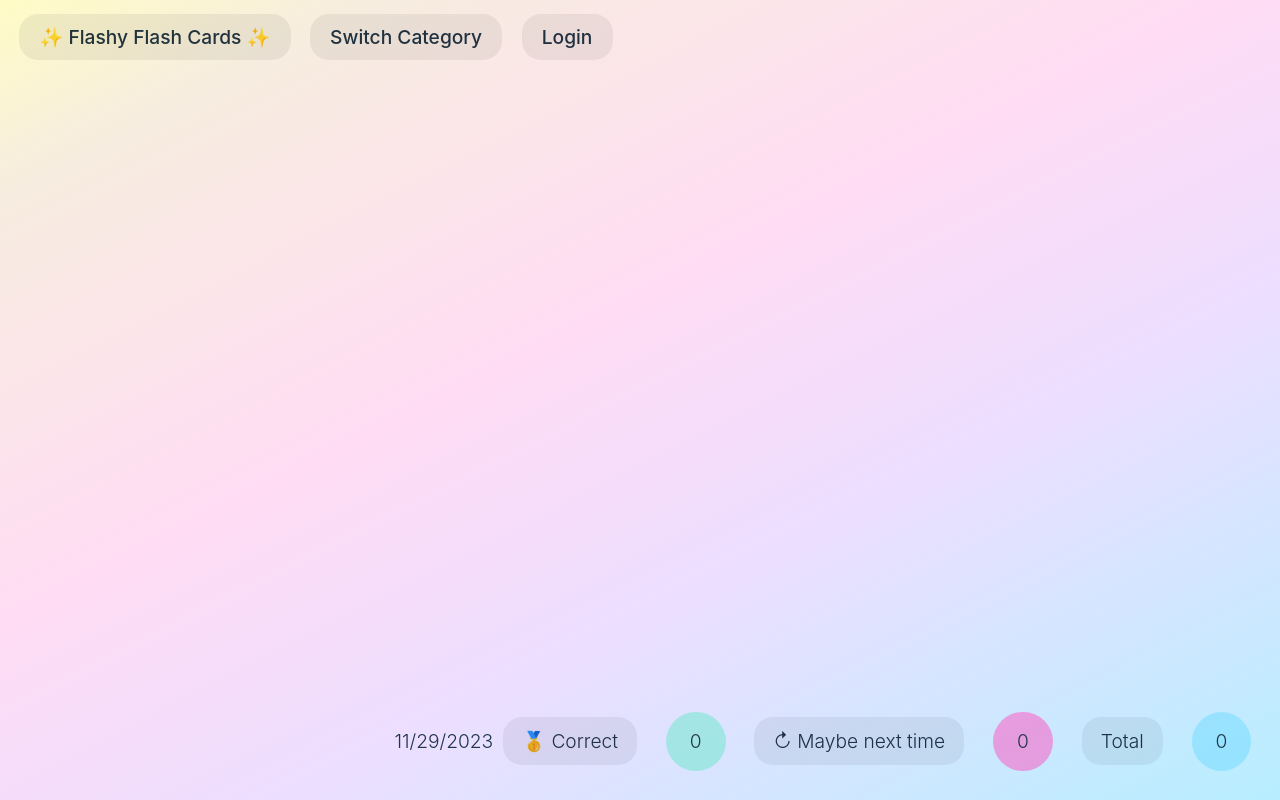
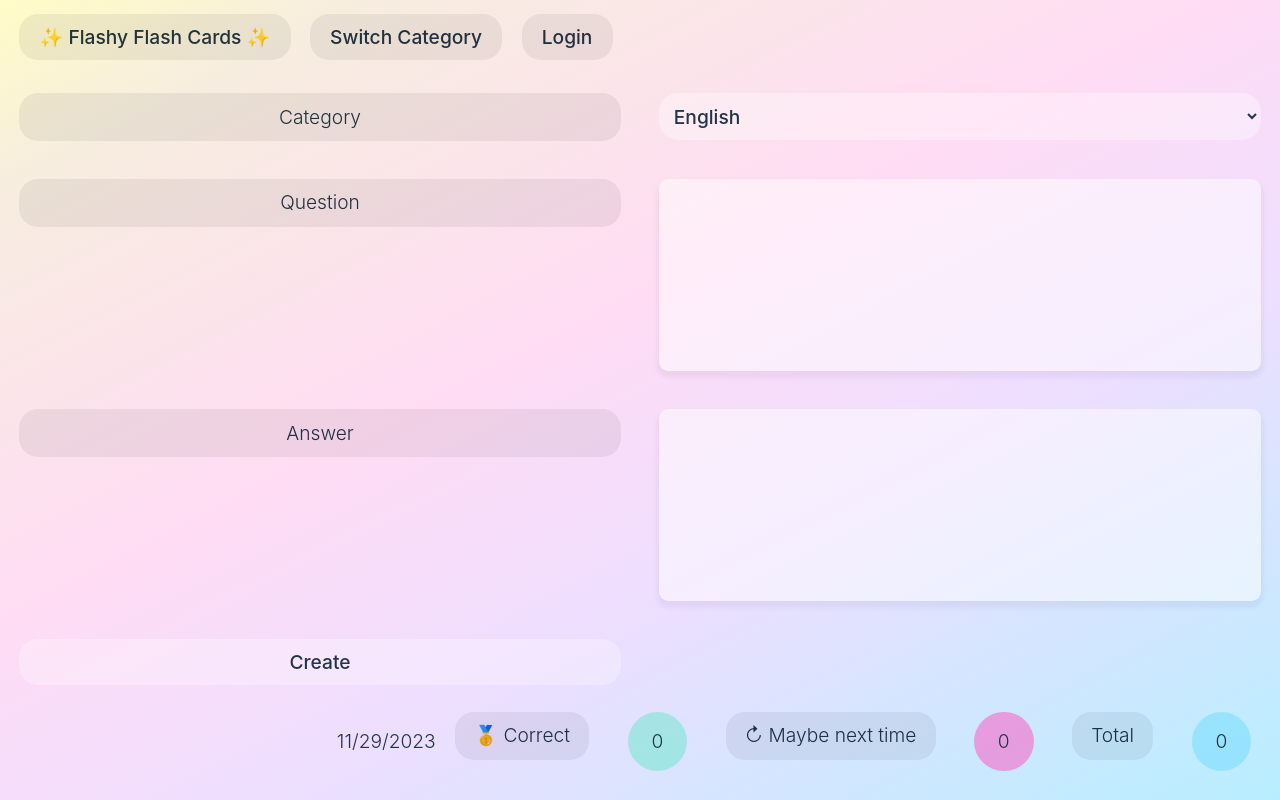
Before and after one commit to extra-jalapenos/apprendio-flashcard-app-frontend, a React (Vite) app: page /new-entry in a window 1280 px wide. Built offline with nearby package versions, Linux system fonts and the light colour scheme; data requests are answered from the project's data file.

Commit message:
started create Entry GUI and functionality

```diff
--- a/src/App.jsx
+++ b/src/App.jsx
@@ -23,7 +23,7 @@ const initSession = {
 export default function App() {
 
   const syncSessionStorage = () => {
-    console.log("running sync", new Date().toTimeString())
+    // console.log("running sync", new Date().toTimeString())
     if (user) {
       sessionStorage.setItem("user", JSON.stringify(user))
     }
@@ -58,9 +58,9 @@ export default function App() {
       <Routes>
         <Route path={"/"} element={<Start />}/>
         <Route path={"/login"} element={<Login />}/>
-        <Route path={"/:categoryId/create-entry"} element={<CreateEntry />}/>
         <Route path={"/create-category"} element={<CreateCategory />}/>
         <Route path={"/select-category"} element={<CategorySelection />}/>
+        <Route path={"/new-entry"} element={<CreateEntry />}/>
         <Route path={"/practice/:categoryId/"} element={<Practice />}/>
         <Route path={"/practice/:categoryId/:cardId"} element={<Practice />}/>
       </Routes>
--- a/src/Header.css
+++ b/src/Header.css
@@ -13,7 +13,14 @@ nav {
 nav button, label {
   border-radius: 1em;
   padding: 0.5rem 1rem;
-  margin: 0.25rem 0.5rem ;
+  margin: 0.25rem 0.5rem;
   background-color: var(--grey);
   mix-blend-mode: multiply;
 }
+
+label {
+  border-radius: 1em;
+  padding: 0.5rem 1rem;
+  margin: 1em;
+  margin-bottom: auto;
+}
--- a/src/api/db.json
+++ b/src/api/db.json
@@ -4,8 +4,8 @@
       "id": 1,
       "displayname": "Ally",
       "statistics": {
-        "correct": 42,
-        "wrong": 10
+        "correct": 1,
+        "wrong": 0
       }
     }
   ],
@@ -19,6 +19,19 @@
       "id": 2,
       "title": "French",
       "author": "Ally"
+    },
+    {
+      "user": {
+        "id": 1,
+        "displayname": "Ally",
+        "statistics": {
+          "correct": 1,
+          "wrong": 0
+        }
+      },
+      "entries": [],
+      "title": "Boolean",
+      "id": 3
     }
   ],
   "entries": [
--- a/src/components/CreateEntry.jsx
+++ b/src/components/CreateEntry.jsx
@@ -1,5 +1,58 @@
-export default function CreateEntry() {
+import { useEffect, useState } from "react"
+import { baseURL } from "../helpers/constants"
+
+function DropdownField ({category}) {
+  const {id, title} = category
   return (
-    <></>
+    <option id={id}>{title}</option>
   )
 }
+
+export default function CreateEntry() {
+  const [categories, setCategories] = useState(null)
+
+  const getCategories = () => {
+    const endpoint = "/categories"
+    fetch(baseURL + endpoint)
+      .then(response => response.json())
+      .then(data => setCategories(data))
+      .catch(error => console.log("error loading categories", error))
+  }
+
+  useEffect(getCategories, [])
+
+  const initForm = {
+    "categoryId": null,
+    "question": "",
+    "answer": ""
+  }
+  const [form, setForm] = useState(initForm)
+
+  const handleInput = (event) => {
+    const { name, value } = event.target
+    console.log(name, value)
+  }
+
+  const handleSubmit = (event) => {
+    event.preventDefault()
+    if (!form.answer || !form.question) return
+    console.log(form)
+
+  }
+
+  if (!categories) return (<p>Loading…</p>)
+
+  return (
+    <form className="twoColumns" onChange={handleInput} onSubmit={handleSubmit}>
+      <label>Category</label>
+      <select name="categoryId">
+        {categories.map((category, index) => <DropdownField category={category} />)}
+      </select>
+      <label>Question</label>
+      <textarea type="text" name="question" />
+      <label>Answer</label>
+      <textarea type="text" name="answer" />
+      <button value="Submit">Create</button>
+    </form>
+  )
+}
--- a/src/components/Practice.jsx
+++ b/src/components/Practice.jsx
@@ -20,6 +20,7 @@ function CardPair ({props, revealAnswer, handleEntry}) {
 function CardStats ({props}) {
   const { repetitions, stage } = props
   const { cardId } = useParams()
+  if (!cardId) return
   const totalrepetitions = repetitions.correct + repetitions.wrong
   return (
     <>
@@ -80,6 +81,8 @@ export default function Practice () {
   useEffect(getEntries, [])
 
   const getCurrentCard = () => {if (entries && currentCardIndex) {
+    setShowAnswer(false)
+    setEvaluation(null)
     setCurrentCard(entries[cardId])
   }
 }
@@ -98,6 +101,7 @@ export default function Practice () {
     } else {
       increaseSessionStats("correct")
     }
+    setUserEntry("")
     next()
   }
 
@@ -107,6 +111,7 @@ export default function Practice () {
     } else {
       increaseSessionStats("wrong")
     }
+    setUserEntry("")
     next()
   }
 
@@ -156,7 +161,7 @@ export default function Practice () {
 
   if (!category) return
 
-  if (!entries) {
+  if (entries && entries.length === 0) {
     return (
       <>
         <h3>Whoops! There are no entries for {category.title}</h3>
--- a/src/index.css
+++ b/src/index.css
@@ -70,7 +70,7 @@ body {
   grid-template-columns: repeat(auto-fit, 25%);
 }
 
-button, input {
+button, input, select {
   border-radius: 1em;
   border: 1px solid transparent;
   padding: 0.5em;
@@ -132,6 +132,10 @@ input {
   padding: 0.5rem 1rem;
 }
 
+select {
+  padding: 0.5rem;
+}
+
 textarea {
   padding: 2rem;
   font-size: 1rem;
```
